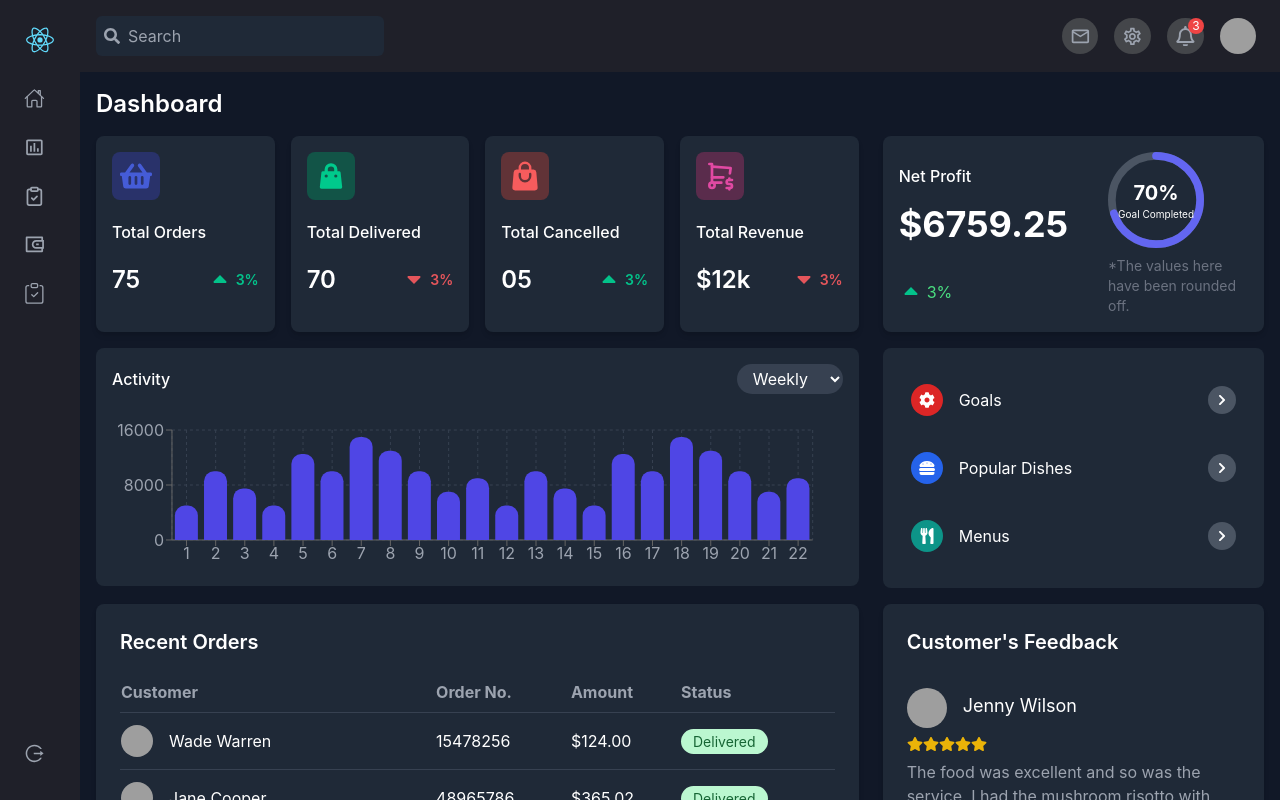
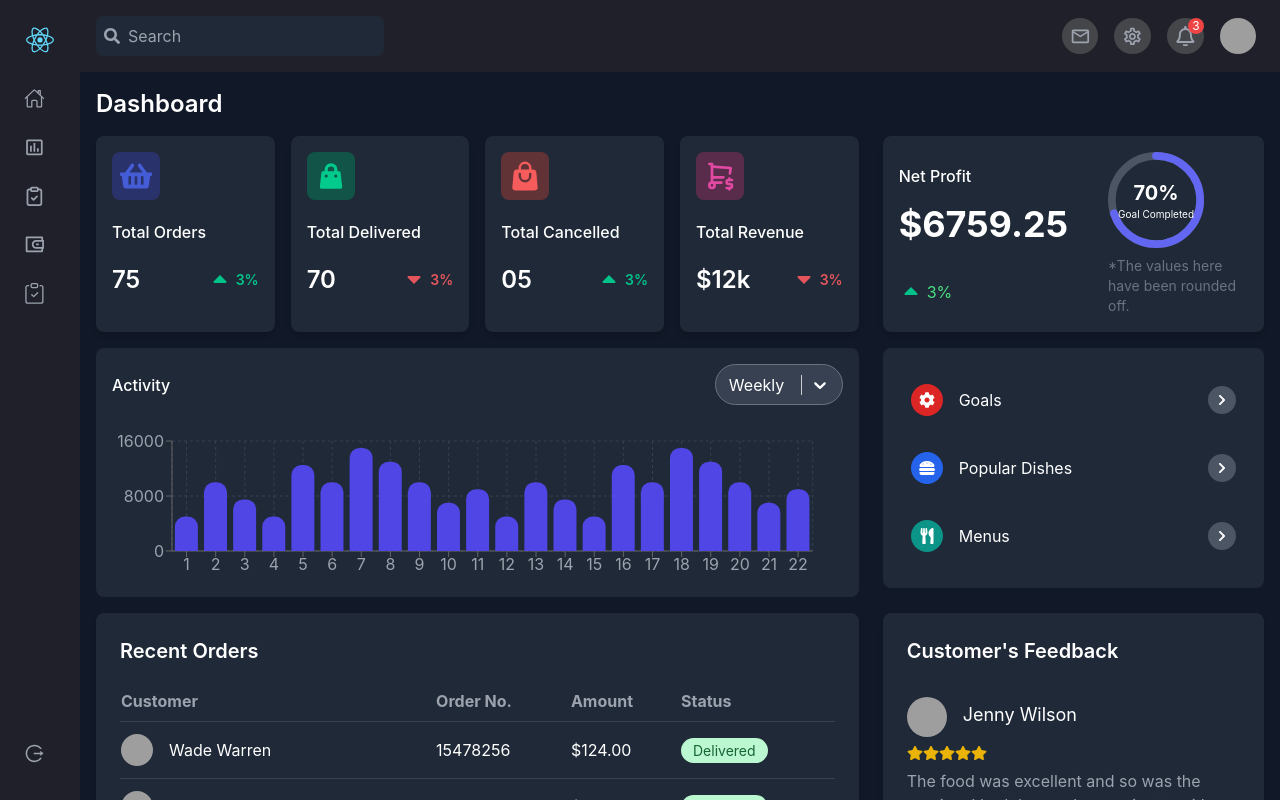
Before and after one commit to Anujjaglan9423/fitjob, a React (Create React App) app: page / in a window 1280 px wide. Shown: the top 800 px of the page. Built offline with nearby package versions, Linux system fonts and the light colour scheme; grey boxes are pictures that could not be loaded.

Commit message:
change code

```diff
--- a/package.json
+++ b/package.json
@@ -12,6 +12,7 @@
     "react-dom": "^18.3.1",
     "react-icons": "^5.2.1",
     "react-scripts": "5.0.1",
+    "react-select": "^5.8.0",
     "react-table": "^7.8.0",
     "recharts": "^2.12.7",
     "tailwind-styled-components": "^2.2.0",
--- a/src/Components/Dashboard/ActivityChart.jsx
+++ b/src/Components/Dashboard/ActivityChart.jsx
@@ -1,3 +1,72 @@
+// import React from "react";
+// import {
+//     BarChart,
+//     Bar,
+//     XAxis,
+//     YAxis,
+//     CartesianGrid,
+//     Tooltip,
+//     ResponsiveContainer,
+// } from "recharts";
+// import tw from "tailwind-styled-components";
+
+// const data = [
+//     { day: "1", activity: 5000 },
+//     { day: "2", activity: 10000 },
+//     { day: "3", activity: 7500 },
+//     { day: "4", activity: 5000 },
+//     { day: "5", activity: 12500 },
+//     { day: "6", activity: 10000 },
+//     { day: "7", activity: 15000 },
+//     { day: "8", activity: 13000 },
+//     { day: "9", activity: 10000 },
+//     { day: "10", activity: 7000 },
+//     { day: "11", activity: 9000 },
+//     { day: "12", activity: 5000 },
+//     { day: "13", activity: 10000 },
+//     { day: "14", activity: 7500 },
+//     { day: "15", activity: 5000 },
+//     { day: "16", activity: 12500 },
+//     { day: "17", activity: 10000 },
+//     { day: "18", activity: 15000 },
+//     { day: "19", activity: 13000 },
+//     { day: "20", activity: 10000 },
+//     { day: "21", activity: 7000 },
+//     { day: "22", activity: 9000 },
+// ];
+
+// const ActivityChart = () => {
+//     return (
+//         <Container>
+//             <Header>
+//                 <TitleText>Activity</TitleText>
+//                 <Dropdown>
+//                     <option>Weekly</option>
+//                     <option>Monthly</option>
+//                     <option>Yearly</option>
+//                 </Dropdown>
+//             </Header>
+//             <ResponsiveContainer width="100%" height={160}>
+//                 <BarChart
+//                     data={data}
+//                     margin={{ top: 20, right: 30, left: 0, bottom: 0 }}
+//                 >
+//                     <CartesianGrid strokeDasharray="3 3" stroke="#374151" />
+//                     <XAxis dataKey="day" tick={{ fill: "#9CA3AF" }} />
+//                     <YAxis tick={{ fill: "#9CA3AF" }} />
+//                     <Tooltip cursor={{ fill: "transparent" }} />
+//                     <Bar dataKey="activity" fill="#4F46E5" radius={[10, 10, 0, 0]} />
+//                 </BarChart>
+//             </ResponsiveContainer>
+//         </Container>
+//     );
+// };
+// const Container = tw.div`bg-gray-800 p-4 rounded-lg w-full`;
+// const Header = tw.div`flex justify-between items-center mb-4`;
+// const TitleText = tw.h2`text-base font-medium text-white`;
+// const Dropdown = tw.select`bg-gray-700 text-white py-1 px-3 rounded-full`;
+// export default ActivityChart;
+
 import React from "react";
 import {
     BarChart,
@@ -9,6 +78,7 @@ import {
     ResponsiveContainer,
 } from "recharts";
 import tw from "tailwind-styled-components";
+import Select from "react-select";
 
 const data = [
     { day: "1", activity: 5000 },
@@ -35,16 +105,57 @@ const data = [
     { day: "22", activity: 9000 },
 ];
 
+const options = [
+    { value: "weekly", label: "Weekly" },
+    { value: "monthly", label: "Monthly" },
+    { value: "yearly", label: "Yearly" },
+];
+
+const customStyles = {
+    control: (provided) => ({
+        ...provided,
+        backgroundColor: '#374151',
+        color: '#FFFFFF',
+        borderColor: '#6B7280',
+        padding: '0.1rem 0.2rem',
+        borderRadius: '9999px',
+    }),
+    singleValue: (provided) => ({
+        ...provided,
+        color: '#FFFFFF',
+    }),
+    dropdownIndicator: (provided) => ({
+        ...provided,
+        color: '#FFFFFF',
+    }),
+    menu: (provided) => ({
+        ...provided,
+        backgroundColor: '#374151',
+        color: '#FFFFFF',
+    }),
+    option: (provided, state) => ({
+        ...provided,
+        backgroundColor: state.isSelected ? '#4F46E5' : '#374151',
+        color: state.isSelected ? '#FFFFFF' : '#D1D5DB',
+        '&:hover': {
+            backgroundColor: '#4F46E5',
+            color: '#FFFFFF',
+        },
+    }),
+};
+
 const ActivityChart = () => {
     return (
         <Container>
             <Header>
                 <TitleText>Activity</TitleText>
-                <Dropdown>
-                    <option>Weekly</option>
-                    <option>Monthly</option>
-                    <option>Yearly</option>
-                </Dropdown>
+                <DropdownContainer>
+                    <Select
+                        options={options}
+                        defaultValue={options[0]}
+                        styles={customStyles}
+                    />
+                </DropdownContainer>
             </Header>
             <ResponsiveContainer width="100%" height={160}>
                 <BarChart
@@ -61,8 +172,10 @@ const ActivityChart = () => {
         </Container>
     );
 };
+
 const Container = tw.div`bg-gray-800 p-4 rounded-lg w-full`;
 const Header = tw.div`flex justify-between items-center mb-4`;
 const TitleText = tw.h2`text-base font-medium text-white`;
-const Dropdown = tw.select`bg-gray-700 text-white py-1 px-3 rounded-full`;
+const DropdownContainer = tw.div`w-32`;
+
 export default ActivityChart;
```
Also changed, not shown: 1 other file (tests, documents, lock files or other folders).
